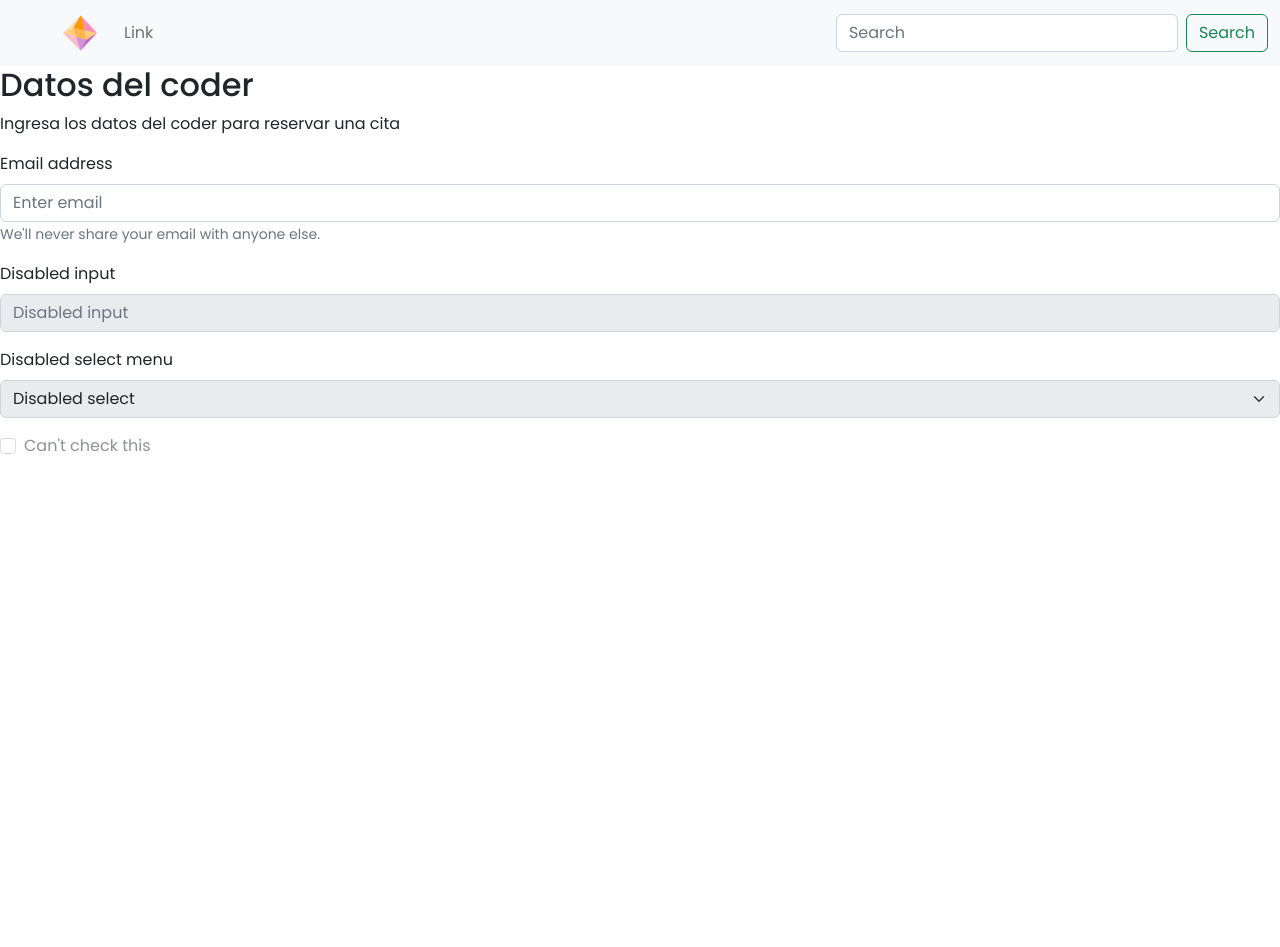
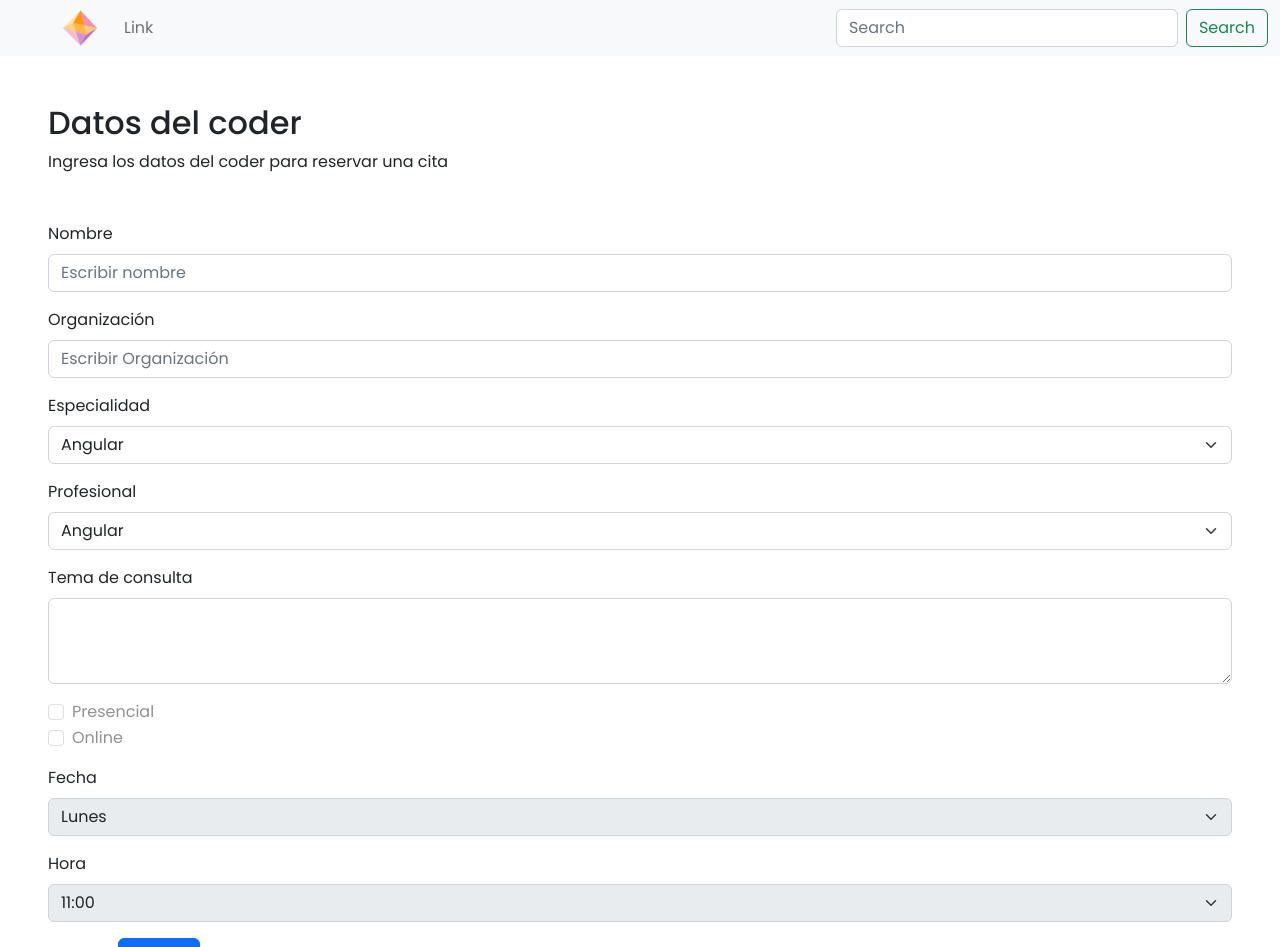
Before and after one commit to AleMCuitino/CitaCoder, a React (Create React App) app: page /askdate in a window 1280 px wide. Shown: the top 947 px of the page. Before the commit the page ends 800 px from the top, so only its background shows below. Built offline with nearby package versions, Linux system fonts and the light colour scheme.

Commit message:
add form control and button

```diff
--- a/src/components/navbar/Navbar.jsx
+++ b/src/components/navbar/Navbar.jsx
@@ -1,4 +1,5 @@
 import React from 'react';
+import { Link } from 'react-router-dom';
 import logo from '../../assests/images/Octaedro.svg';
 import Button from 'react-bootstrap/Button';
 import Container from 'react-bootstrap/Container';
@@ -10,15 +11,17 @@ function NavScrollExample() {
   return (
     <Navbar bg="light" expand="lg">
       <Container fluid>
-        <Navbar.Brand className="ms-5" href="#">
-        <img
+        <Link to="/">
+          <Navbar.Brand className="ms-5" href="#">
+            <img
               src={logo}
               width="40"
               height="40"
               className="d-inline-block align-top"
               alt="M logo"
             />
-        </Navbar.Brand>
+          </Navbar.Brand>
+        </Link>
         <Navbar.Toggle aria-controls="navbarScroll" />
         <Navbar.Collapse id="navbarScroll">
           <Nav
--- a/src/views/ask-date/AskDate.jsx
+++ b/src/views/ask-date/AskDate.jsx
@@ -2,34 +2,69 @@ import React from "react";
 import '../ask-date/AskDate';
 import Navbar from '../../components/navbar/Navbar';
 import Form from 'react-bootstrap/Form';
+import Button from 'react-bootstrap/Button';
 
 function AskDate() {
   return (
     <div>
       <Navbar />
-      <h2 className="date-title">Datos del coder</h2>
-      <p className="date-description">Ingresa los datos del coder para reservar una cita</p>
-      <div>
-        <Form.Group className="mb-3" controlId="formBasicEmail">
-          <Form.Label>Email address</Form.Label>
-          <Form.Control type="email" placeholder="Enter email" />
-          <Form.Text className="text-muted">
-            We'll never share your email with anyone else.
-          </Form.Text>
+      <h2 className="date-title mt-5 ms-5">Datos del coder</h2>
+      <p className="date-description mb-5 ms-5">Ingresa los datos del coder para reservar una cita</p>
+      <div className="date-form m-5">
+        <Form.Group className="mb-3" controlId="formBasicName">
+          <Form.Label>Nombre</Form.Label>
+          <Form.Control type="name" placeholder="Escribir nombre" />
+        </Form.Group>
+        <Form.Group className="mb-3" controlId="formBasicName">
+          <Form.Label>Organización</Form.Label>
+          <Form.Control type="name" placeholder="Escribir Organización" />
         </Form.Group>
         <Form.Group className="mb-3">
-          <Form.Label>Disabled input</Form.Label>
-          <Form.Control placeholder="Disabled input" disabled />
-        </Form.Group>
-        <Form.Group className="mb-3">
-          <Form.Label>Disabled select menu</Form.Label>
-          <Form.Select disabled>
-            <option>Disabled select</option>
+          <Form.Label>Especialidad</Form.Label>
+          <Form.Select>
+            <option>Angular</option>
+            <option>CSS</option>
+            <option>Java</option>
+            <option>JavaScript</option>
+            <option>React</option>
+            <option>React Native</option>
           </Form.Select>
         </Form.Group>
         <Form.Group className="mb-3">
-          <Form.Check type="checkbox" label="Can't check this" disabled />
+          <Form.Label>Profesional</Form.Label>
+          <Form.Select>
+            <option>Angular</option>
+            <option>CSS</option>
+            <option>Java</option>
+            <option>JavaScript</option>
+            <option>React</option>
+            <option>React Native</option>
+          </Form.Select>
         </Form.Group>
+        <Form.Group className="mb-3" controlId="exampleForm.ControlTextarea1">
+        <Form.Label>Tema de consulta</Form.Label>
+        <Form.Control as="textarea" rows={3} />
+      </Form.Group>
+        <Form.Group className="mb-3">
+          <Form.Check type="checkbox" label="Presencial" disabled />
+          <Form.Check type="checkbox" label="Online" disabled />
+        </Form.Group>
+        <Form.Group className="mb-3">
+          <Form.Label>Fecha</Form.Label>
+          <Form.Select disabled>
+            <option>Lunes</option>
+            <option>Martes</option>
+          </Form.Select>
+        </Form.Group>
+        <Form.Group className="mb-3">
+          <Form.Label>Hora</Form.Label>
+          <Form.Select disabled>
+            <option>11:00</option>
+            <option>12:00</option>
+          </Form.Select>
+        </Form.Group>
+        <Button variant="outline gap-5" as="input" type="reset" value="Reset" />
+        <Button as="input" type="submit" value="Submit" />{' '}
       </div>
     </div>
   )
--- a/src/views/home/Home.jsx
+++ b/src/views/home/Home.jsx
@@ -25,8 +25,8 @@ export default function Home() {
             />
           </div>
           <div className="buttons-container gap-5 d-flex justify-content-center align-center">
-            <Link>
-              <Button className="mt-5 mb-5" variant="light">Información</Button>
+            <Link to="/dates">
+              <Button className="mt-5 mb-5" variant="light">Ver citas</Button>
             </Link>
             <Link to="/askdate">
               <Button className="mt-5 mb-5" variant="dark">Pedir cita</Button>
```
